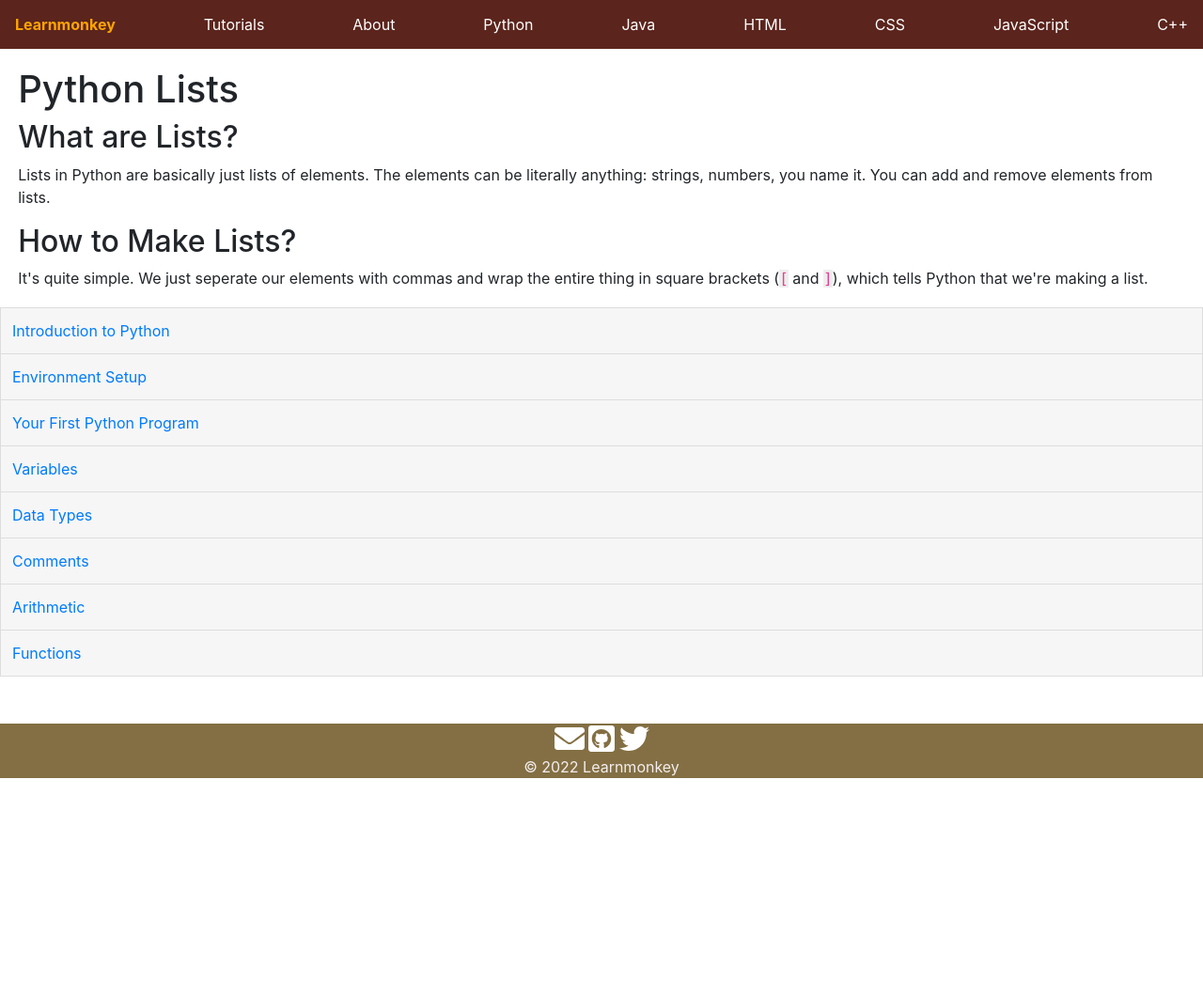
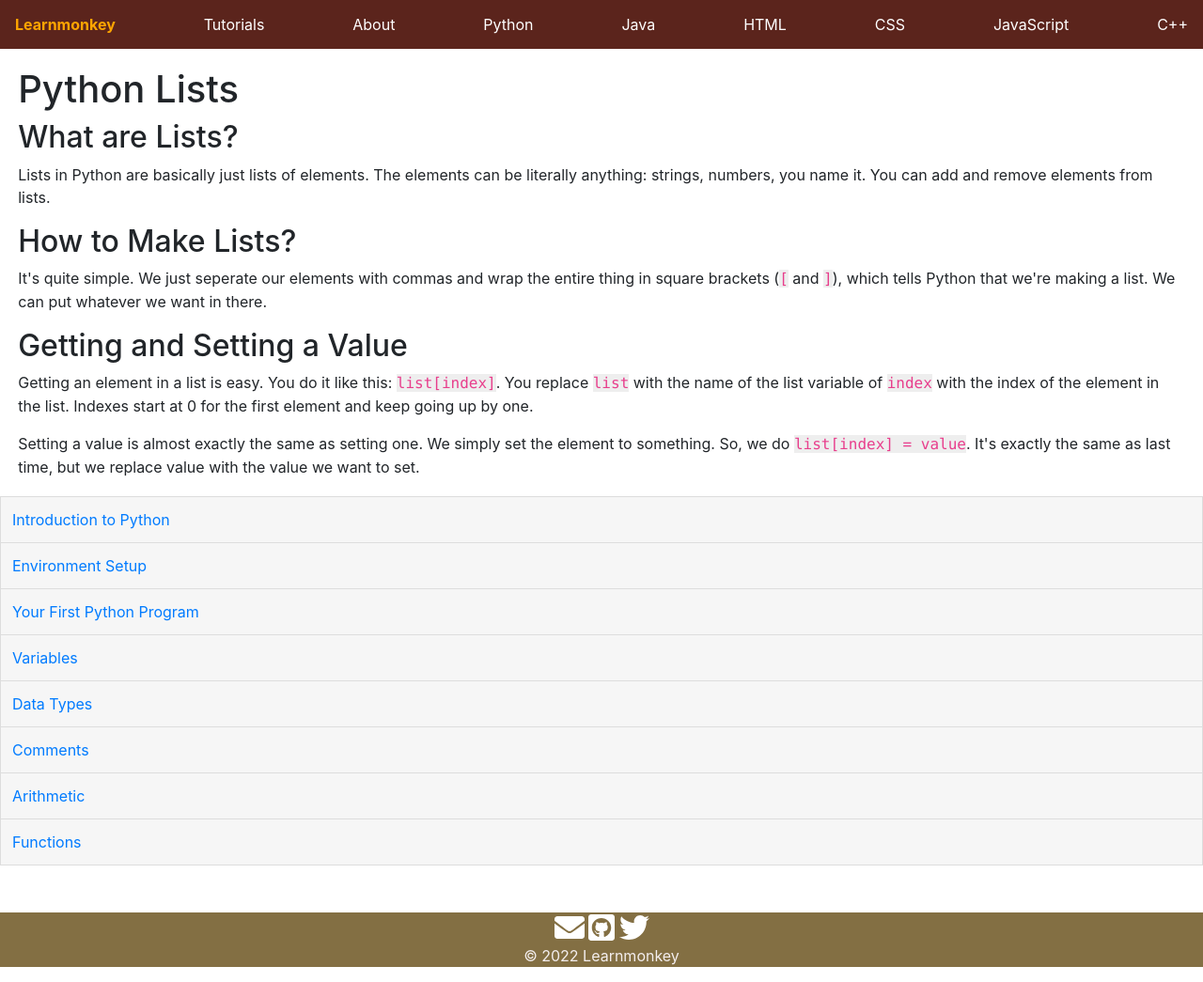
Before and after one commit to learnmonkey/learnmonkey.github.io, a Jekyll site: the page built from programming/python/lists.html, in a window 1280 px wide and 1045 px high. Shown: the whole window at 94% size. Built offline with Jekyll 4.4.1, drawn with Linux system fonts in a browser that asks for light colours.

Commit message:
expand python lists

```diff
--- a/programming/python/lists.html
+++ b/programming/python/lists.html
@@ -13,5 +13,11 @@ permalink: /programming/python/lists/
 
 <section>
     <h2>How to Make Lists?</h2>
-    <p>It's quite simple. We just seperate our elements with commas and wrap the entire thing in square brackets (<code>[</code> and <code>]</code>), which tells Python that we're making a list.</p>
+    <p>It's quite simple. We just seperate our elements with commas and wrap the entire thing in square brackets (<code>[</code> and <code>]</code>), which tells Python that we're making a list. We can put whatever we want in there.</p>
 </section>
+
+<section>
+    <h2>Getting and Setting a Value</h2>
+    <p>Getting an element in a list is easy. You do it like this: <code>list[index]</code>. You replace <code>list</code> with the name of the list variable of <code>index</code> with the index of the element in the list. Indexes start at 0 for the first element and keep going up by one.</p>
+    <p>Setting a value is almost exactly the same as setting one. We simply set the element to something. So, we do <code>list[index] = value</code>. It's exactly the same as last time, but we replace value with the value we want to set.</p>
+</section>
```
